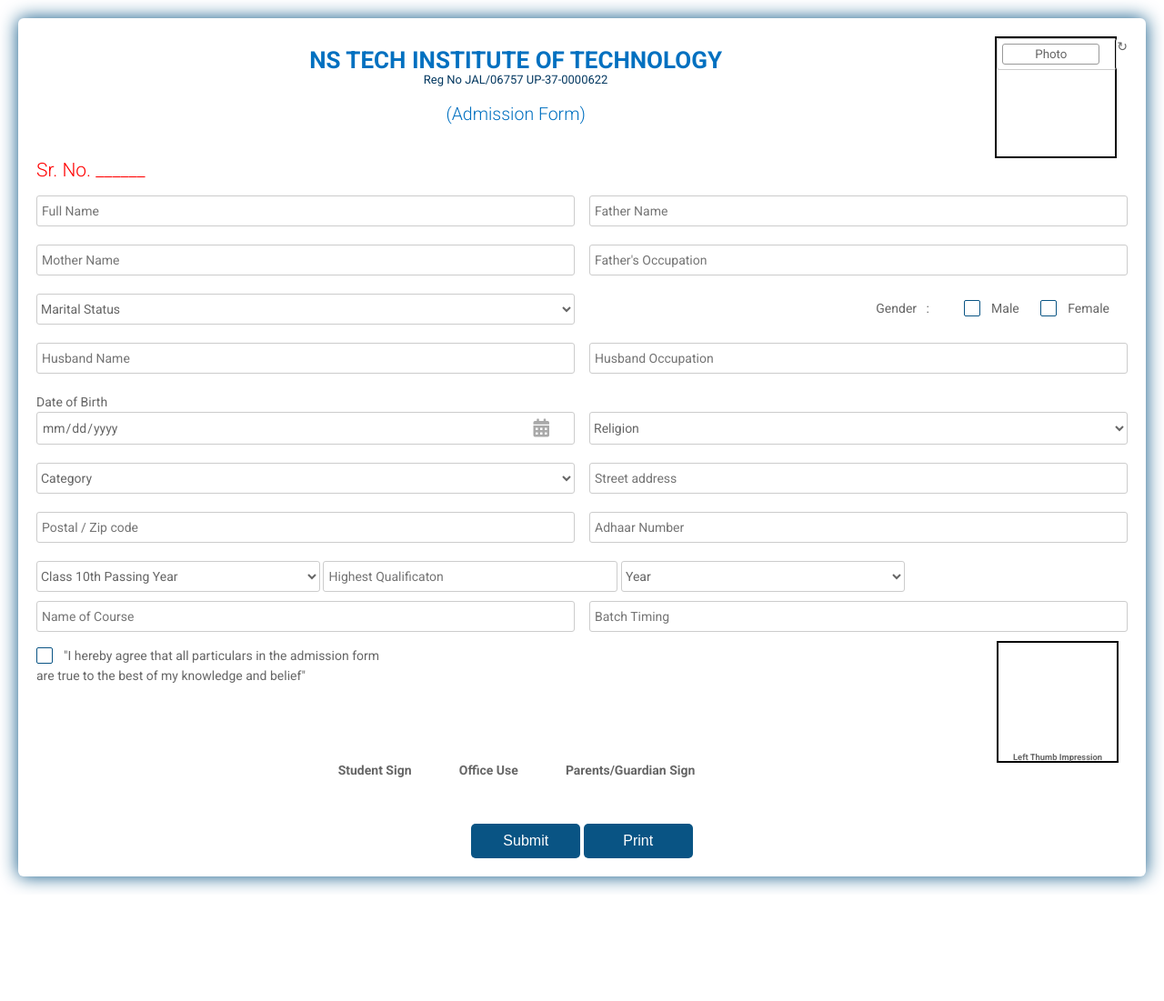
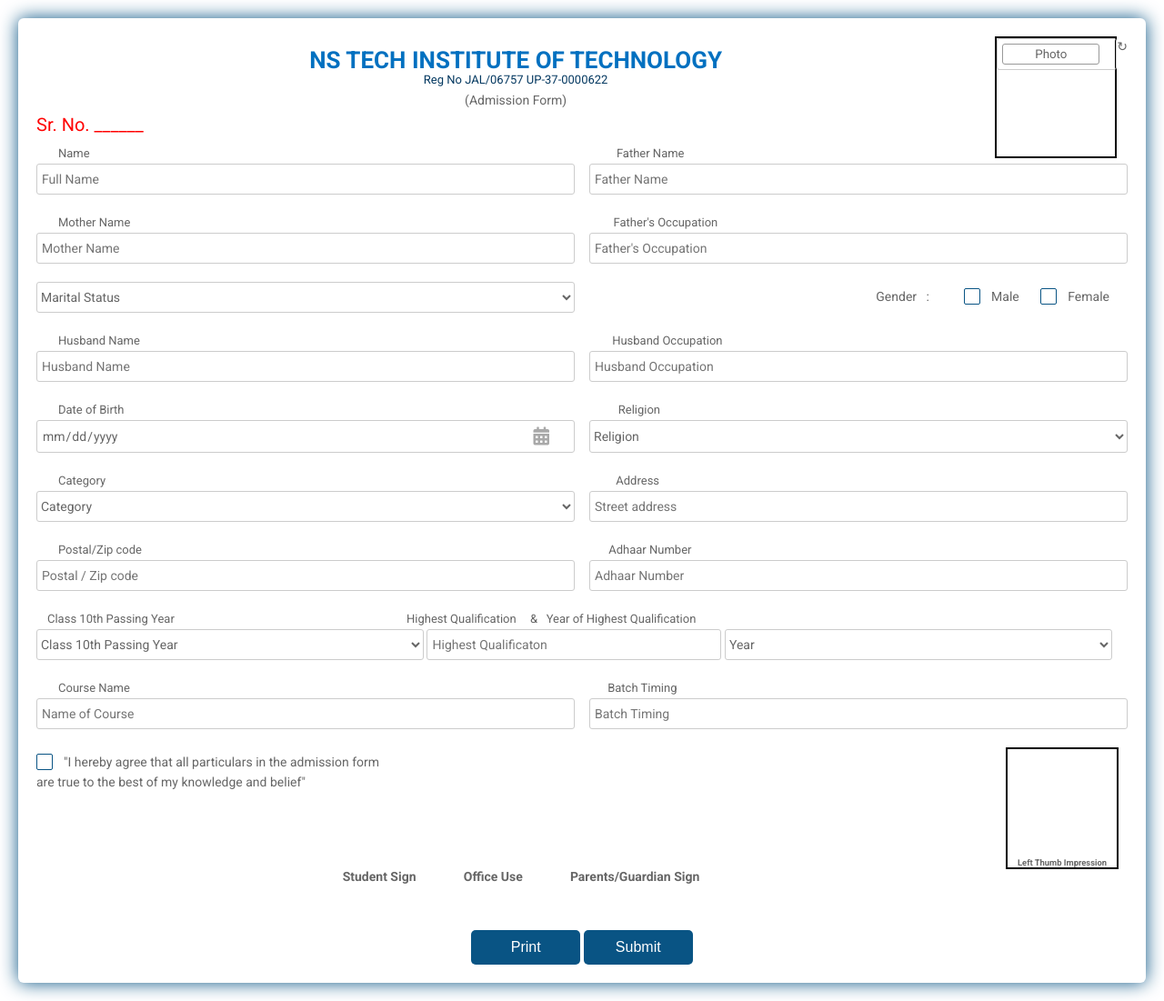
Before and after one commit to hasnenkhan/institute-personal-website, a Django app: page /admissionform in a window 1280 px wide. Shown: the whole page at 91% size. Before the commit the page ends 980 px from the top, so only its background shows below. Run offline with Django 4.2, Linux system fonts and the light colour scheme; some libraries are stand-ins or nearby versions.

Commit message:
make-it-better

```diff
--- a/NS_TECH/templates/admission.html
+++ b/NS_TECH/templates/admission.html
@@ -57,12 +57,12 @@ body, div, form, input, select, p {
   text-align: right;
 }
 .thumb h6 {
-  margin-top: 88%;
+  margin-top: 95%;
   text-align: center;
 }
 .thumb{
   margin-right: 10px;
-  width: 130px;
+  width: 120px;
   height:130px;
   border: 2px solid black;
   float: right;
@@ -72,7 +72,7 @@ body, div, form, input, select, p {
   position: absolute;
   z-index: 1;
   width: 130px;
-  height: 150px;
+  height: 130px;
   background-position: center;
   background-size: cover;
 }
@@ -80,7 +80,7 @@ body, div, form, input, select, p {
 .photo{
     width: 130px;
     height:130px;
-    border: 2px solid black;
+   border: 2px solid black;
 }
 .topri{
     float: right;
@@ -101,12 +101,50 @@ body, div, form, input, select, p {
     float: right;
   }
 }
+
+      .topinfoname{
+        margin-right:48%;
+        margin-left: 2%;
+      }
+      .topinfomother{
+        margin-right:44%;
+        margin-left: 2%;
+      }
+      .topinfohusband{
+        margin-right:43%;
+        margin-left: 2%;
+      }
+      .topinfodate{
+        margin-right:45%;
+        margin-left: 2%;
+      }
+      .topinfocategory{
+        margin-right:46.5%;
+        margin-left: 2%;
+      }
+      .topinfozip{
+        margin-right:42.5%;
+        margin-left: 2%;
+      }
+      .topinfocourse{
+        margin-left: 2%;
+        margin-right:43.5%;
+      }
+      .topinfopassing1{
+        margin-left:1%;
+        margin-right:21%;
+      }
+      .topinfopassing2{
+        margin-right:1%;
+      }
+
 h1 {
   margin: 0;
   z-index: 2;
   }
   .srno{
     color:red;
+    font-size: 20px;
   }
   h2 {
       font-weight: 200;
@@ -148,7 +186,7 @@ h1 {
         width:26%;
       }
       .triple-item select{
-        width:26%;
+        width:35.5%;
         padding: 7px 0;
         background: transparent;
       }
@@ -308,25 +346,30 @@ h1 {
           <div class= "name-of-institute">
             <h1>NS TECH INSTITUTE OF TECHNOLOGY</h1>
             <span class="reg-no">Reg No JAL/06757 UP-37-0000622 </span>
-          <h2>(Admission Form)</h2>
+          <p>(Admission Form)</p>
           </div>
         </div>
-        <h2 class="srno">Sr. No. ______ &nbsp;&nbsp;&nbsp;&nbsp;&nbsp;&nbsp;&nbsp;&nbsp;&nbsp;
+        <p class="srno">Sr. No. ______ &nbsp;&nbsp;&nbsp;&nbsp;&nbsp;&nbsp;&nbsp;&nbsp;&nbsp;
           &nbsp;&nbsp;&nbsp;
-        </h2>
-        <div class="item">
+        </p>
+        <div class="item" style="font-size: 13px;">
+          <span class="topinfoname">Name</span>
+          <span>Father Name</span>
           <div class="name-item">
             <input type="text" name="Name" placeholder="Full Name" required/>
             <input type="text" name="Father Name" placeholder="Father Name" required/>
           </div>
         </div>
-        <div class="item">
+        <div class="item" style="font-size: 13px;">
+          <span class="topinfomother">Mother Name</span>
+          <span>Father's Occupation</span>
           <div class="name-item">
           <input type="text" name="Mother Name" placeholder="Mother Name" required/>
           <input type="text" name="Father's Occupation" placeholder="Father's Occupation" required/>
         </div>
       </div>
-        <div class="item">
+        <div class="item" style="font-size: 13px;">
+         <!-- <span style="margin-left:2%;">Marital Status</span>-->
           <div class="city-item">
             <select id = "maritalstatus" name="Married Status" onclick="married();" required>
               <option value="">Marital Status</option>
@@ -343,14 +386,17 @@ h1 {
                 </div>
           </div>
       </div>
-        <div class="item">
+        <div class="item" style="font-size: 13px;">
+          <span class="topinfohusband">Husband Name</span>
+          <span>Husband Occupation</span>
           <div class="name-item">
             <input type="text" id="husbandname" name="Husband Name" placeholder="Husband Name"/>
             <input type="text" id="occupation" name="Husband Occupation" placeholder="Husband Occupation"/>
           </div>
         </div>
-          <div class="item">
-            <p>Date of Birth</p>
+          <div class="item" style="font-size: 13px;">
+          <span class="topinfodate">Date of Birth</span>
+          <span>Religion</span>
             <div class="city-item">
             <input type="date" name="Date of Birth" required/>
             <i class="fas fa-calendar-alt"></i>
@@ -364,7 +410,9 @@ h1 {
             </select>
             </div>
           </div>
-          <div class="item">
+          <div class="item" style="font-size: 13px;">
+            <span class="topinfocategory">Category</span>
+          <span>Address</span>
             <div class="city-item">
               <select name="Category" required>
                 <option value="">Category</option>
@@ -376,12 +424,18 @@ h1 {
               <input type="text" name="Street address" placeholder="Street address" />
             </div>
           </div>
-        <div class="item">
+        <div class="item" style="font-size: 13px;">
+          <span class="topinfozip">Postal/Zip code</span>
+          <span>Adhaar Number</span>
           <div class="name-item">
           <input type="text" name="Postal/Zip code" placeholder="Postal / Zip code" required/>
           <input type="number" name="Adhaar Number" placeholder="Adhaar Number" required>
           </div>
         </div>
+        <div class="item" style="font-size: 13px;">
+          <span class="topinfopassing1">Class 10th Passing Year</span>
+          <span class="topinfopassing2">Highest Qualification</span>
+          <span>& &nbsp;&nbsp;Year of Highest Qualification</span>
         <div class="triple-item">
           <select class="Class 10th Passing Year">
             <option value="">Class 10th Passing Year</option>
@@ -485,6 +539,10 @@ h1 {
             <option value="2030">2030</option>
           </select>
         </div>
+        </div>
+        <div class="item" style="font-size: 13px;">
+          <span class="topinfocourse">Course Name</span>
+          <span>Batch Timing</span>
         <div class="city-item">
           <input type="text" list="cc" name="Name of Course" placeholder="Name of Course" required/>
           <datalist id="cc">
@@ -518,6 +576,7 @@ h1 {
           </datalist>
           <input type="text" name="Batch Timing" placeholder="Batch Timing"/>
         </div>
+        </div>
         <div class="thumb-item">
           <div class="thumb">
             <h6>Left Thumb Impression</h6>
@@ -544,8 +603,8 @@ h1 {
        </div>
 
         <div class="btn-block">
+          <button type="submit" onclick="window.print()">Print</button>
           <button type="submit" name="submit">Submit</button>
-          <button type="submit" onclick="window.print()">Print</button>
         </div>
       </form>
       </div>
--- a/NS_TECH/templates/newhomepagefornstech.html
+++ b/NS_TECH/templates/newhomepagefornstech.html
@@ -235,7 +235,8 @@
 <!-- footer -->
 <div class = "last">
    <div class = "footer-left">
-      <h3><img src="{% static 'images/google-maps.png' %}" alt="location:" class = "footer-logos">&nbsp;H.N. 02,&nbsp;Kabir Nagar (Athai) <br> Near Pankaj Hahnemann,&nbsp;<br> Orai,&nbsp;UTTAR PRADESH</h3>
+      <h3><img src="{% static 'images/google-maps.png' %}" alt="location:" class = "footer-logos">&nbsp;H.N. 02,&nbsp;Kabir Nagar (Athai)
+          <br> Near Pankaj Hahnemann,&nbsp;<br> Orai,&nbsp;UTTAR PRADESH</h3>
       <h3><img src="{% static 'images/telephone-call.png' %}" alt="phone no:" class = "footer-logos">&nbsp;7068686810</h3>
       <h3><img src="{% static 'images/gmail.png' %}" alt="gmail:" class = "footer-logos">&nbsp;nstechorai@gmail.com</h3>
    </div>
```
